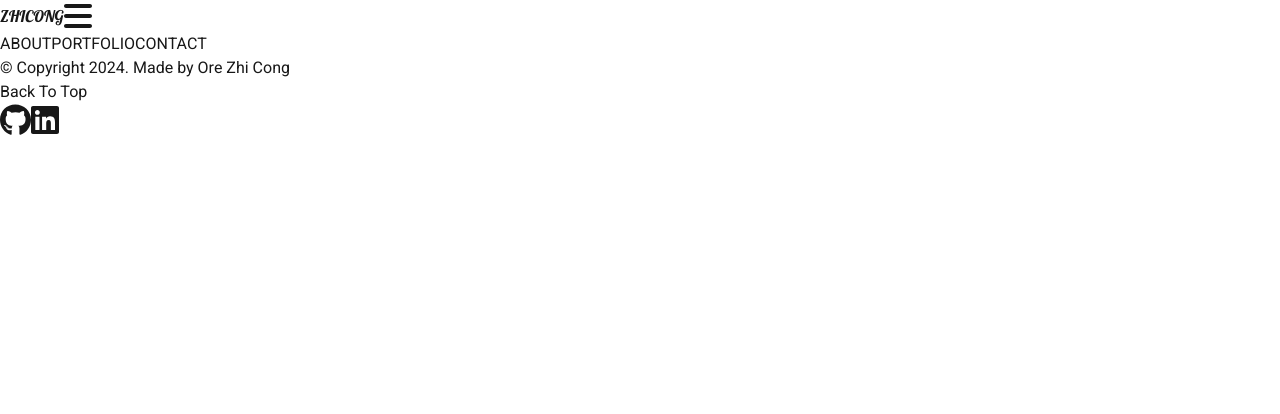
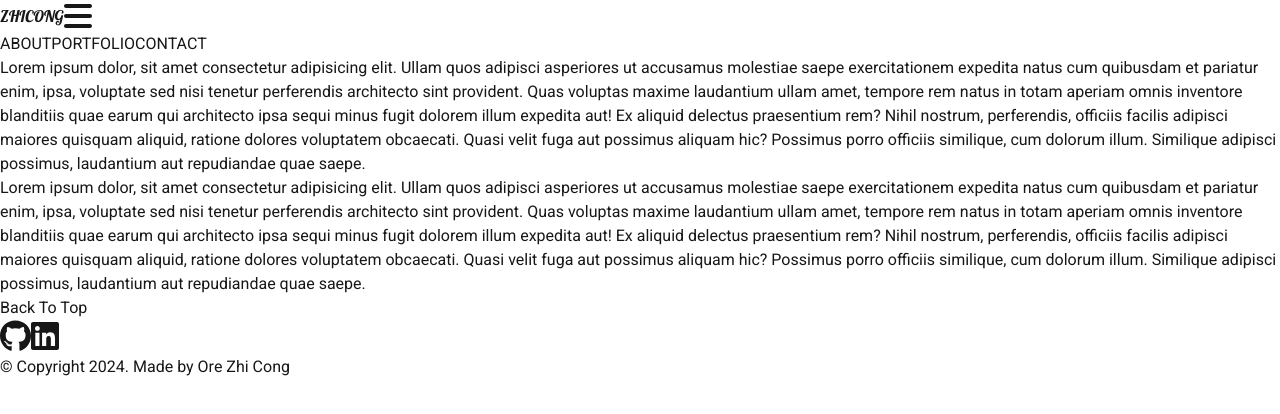
Before and after one commit to ZhiCong17/nextjs-portfolio, a Next.js app: page / in a window 1280 px wide. Shown: the top 414 px of the page. Built offline with nearby package versions, Linux system fonts and the light colour scheme.

Commit message:
modify footer style and add href to footer icons

```diff
--- a/src/app/components/footer.jsx
+++ b/src/app/components/footer.jsx
@@ -1,15 +1,22 @@
+"use client";
+
+import Link from "next/link"
 import { FontAwesomeIcon } from '@fortawesome/react-fontawesome';
 import { faGithub, faLinkedin } from '@fortawesome/free-brands-svg-icons';
 
 export default function Footer() {
   return (
-    <div className="px-60 flex justify-between">
-      <p className="w-80">© Copyright 2024. Made by Ore Zhi Cong</p>
-      <p>Back To Top</p>
-      <div className="space-x-6 w-80 text-end">
-        <FontAwesomeIcon icon={faGithub} size="2x" />
-        <FontAwesomeIcon icon={faLinkedin} size="2x" />
+    <div className="text-center">
+      <button onClick={() => window.scrollTo({ top: 0, behavior: 'smooth' })} className="mb-3">Back To Top</button>
+      <div className="space-x-6 mb-3">
+        <Link href="https://github.com/ZhiCong17" target="_blank">
+          <FontAwesomeIcon icon={faGithub} size="2x" />
+        </Link>
+        <Link href="https://www.linkedin.com/in/zhicong-ore/" target="_blank">
+          <FontAwesomeIcon icon={faLinkedin} size="2x" />
+        </Link>
       </div>
+      <p className="mb-2">© Copyright 2024. Made by Ore Zhi Cong</p>
     </div>
   )
 }
--- a/src/app/page.jsx
+++ b/src/app/page.jsx
@@ -74,6 +74,8 @@ export default function Home() {
         <ProjectCard project={project2} />
       </div>
       <Skill /> */}
+      <p>Lorem ipsum dolor, sit amet consectetur adipisicing elit. Ullam quos adipisci asperiores ut accusamus molestiae saepe exercitationem expedita natus cum quibusdam et pariatur enim, ipsa, voluptate sed nisi tenetur perferendis architecto sint provident. Quas voluptas maxime laudantium ullam amet, tempore rem natus in totam aperiam omnis inventore blanditiis quae earum qui architecto ipsa sequi minus fugit dolorem illum expedita aut! Ex aliquid delectus praesentium rem? Nihil nostrum, perferendis, officiis facilis adipisci maiores quisquam aliquid, ratione dolores voluptatem obcaecati. Quasi velit fuga aut possimus aliquam hic? Possimus porro officiis similique, cum dolorum illum. Similique adipisci possimus, laudantium aut repudiandae quae saepe.</p>
+      <p>Lorem ipsum dolor, sit amet consectetur adipisicing elit. Ullam quos adipisci asperiores ut accusamus molestiae saepe exercitationem expedita natus cum quibusdam et pariatur enim, ipsa, voluptate sed nisi tenetur perferendis architecto sint provident. Quas voluptas maxime laudantium ullam amet, tempore rem natus in totam aperiam omnis inventore blanditiis quae earum qui architecto ipsa sequi minus fugit dolorem illum expedita aut! Ex aliquid delectus praesentium rem? Nihil nostrum, perferendis, officiis facilis adipisci maiores quisquam aliquid, ratione dolores voluptatem obcaecati. Quasi velit fuga aut possimus aliquam hic? Possimus porro officiis similique, cum dolorum illum. Similique adipisci possimus, laudantium aut repudiandae quae saepe.</p>
       <Footer />
     </div>
   );
```
